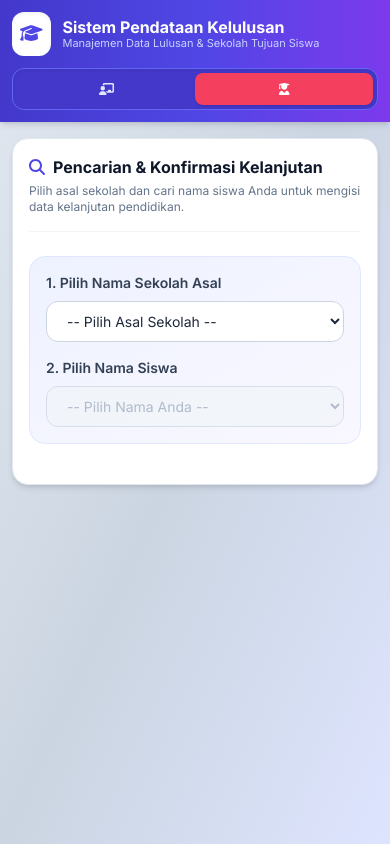
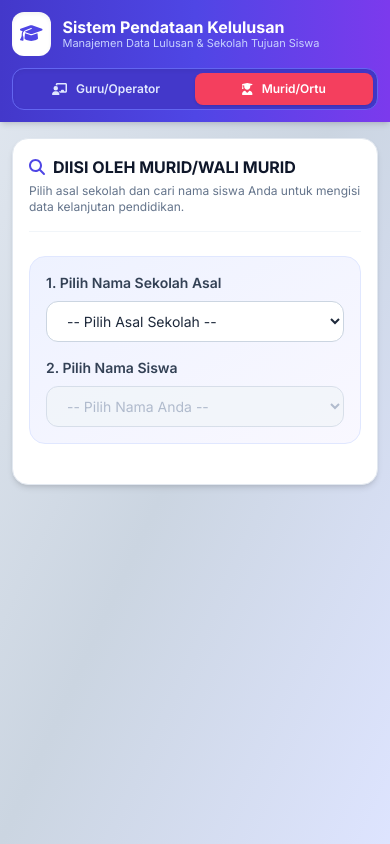
Before and after one commit to khaliqrahman1984/PendataanLulusan, a plain HTML site: page index.html in a window 390 px wide. Drawn offline with nearby package versions, Linux system fonts and the light colour scheme; no server answers.

Commit message:
Update index.html

```diff
--- a/index.html
+++ b/index.html
@@ -122,10 +122,10 @@
             <div class="flex items-center gap-2">
                 <div class="flex flex-1 sm:flex-none bg-indigo-700 p-1 rounded-xl shadow-inner border border-indigo-500">
                     <button onclick="switchTab('guru')" id="tab-guru" class="flex-1 sm:flex-none px-3 sm:px-4 py-2 rounded-lg text-xs sm:text-sm font-semibold transition-all text-indigo-100 hover:text-white whitespace-nowrap">
-                        <i class="fa-solid fa-chalkboard-user sm:mr-2"></i><span class="hidden xs:inline sm:inline"> Guru/Operator</span>
+                        <i class="fa-solid fa-chalkboard-user mr-1.5 sm:mr-2"></i><span> Guru/Operator</span>
                     </button>
                     <button onclick="switchTab('murid')" id="tab-murid" class="flex-1 sm:flex-none px-3 sm:px-4 py-2 rounded-lg text-xs sm:text-sm font-semibold transition-all bg-rose-500 text-white shadow whitespace-nowrap">
-                        <i class="fa-solid fa-user-graduate sm:mr-2"></i><span class="hidden xs:inline sm:inline"> Murid/Siswa</span>
+                        <i class="fa-solid fa-user-graduate mr-1.5 sm:mr-2"></i><span> Murid/Ortu</span>
                     </button>
                 </div>
                 <!-- Tombol download Excel: hanya muncul di Akun Murid setelah sekolah dipilih -->
@@ -153,7 +153,7 @@
                     <h2 class="text-base sm:text-lg font-bold text-slate-900 flex items-center">
                         <i class="fa-solid fa-school text-indigo-600 mr-2"></i> Form Input Data Lulusan (Bulk Data)
                     </h2>
-                    <p class="text-xs sm:text-sm text-slate-500 mt-1">Operator sekolah dapat memasukkan data asal sekolah beserta daftar siswa lulusan sekaligus. Data kelanjutan sekolah (melanjutkan/jenjang/status/jalur) akan diisi oleh siswa masing-masing lewat Akun Murid.</p>
+                    <p class="text-xs sm:text-sm text-slate-500 mt-1">DIISI OLEH GURU/OPERATOR. Operator sekolah dapat memasukkan data asal sekolah beserta daftar siswa lulusan sekaligus.</p>
                 </div>
 
                 <form id="form-guru" onsubmit="handleGuruSubmit(event)" class="space-y-5 sm:space-y-6">
@@ -273,7 +273,7 @@
             <div class="bg-white rounded-2xl shadow-md border border-slate-200 p-4 sm:p-8">
                 <div class="border-b border-slate-100 pb-4 mb-6">
                     <h2 class="text-base sm:text-lg font-bold text-slate-900 flex items-center">
-                        <i class="fa-solid fa-magnifying-glass text-indigo-600 mr-2"></i> Pencarian & Konfirmasi Kelanjutan
+                        <i class="fa-solid fa-magnifying-glass text-indigo-600 mr-2"></i> DIISI OLEH MURID/WALI MURID
                     </h2>
                     <p class="text-xs sm:text-sm text-slate-500 mt-1">Pilih asal sekolah dan cari nama siswa Anda untuk mengisi data kelanjutan pendidikan.</p>
                 </div>
@@ -422,7 +422,7 @@
 
     <script>
         // ===== GANTI DENGAN URL DEPLOYMENT WEB APP APPS SCRIPT ANDA =====
-        var API_URL = 'https://script.google.com/macros/s/AKfycbykIl-_YeJo5pwoOUfD395f5cjKw5Rh8aLqRCOk2yQMvfSPPDSq8dFxYJ1SuPriCPeBDg/exec';
+        var API_URL = 'https://script.google.com/macros/s/AKfycbz486nkS8t0Ug-xjkSyU2eIwYZmkjAcVLMJnlEZhY9VVhf_-X7viWxm2Ubzsi2YaeM2-Q/exec';
 
         // Shim (tiruan) google.script.run supaya kode di bawah tidak perlu
         // diubah. Di balik layar, ini memanggil Web App Apps Script lewat
```
